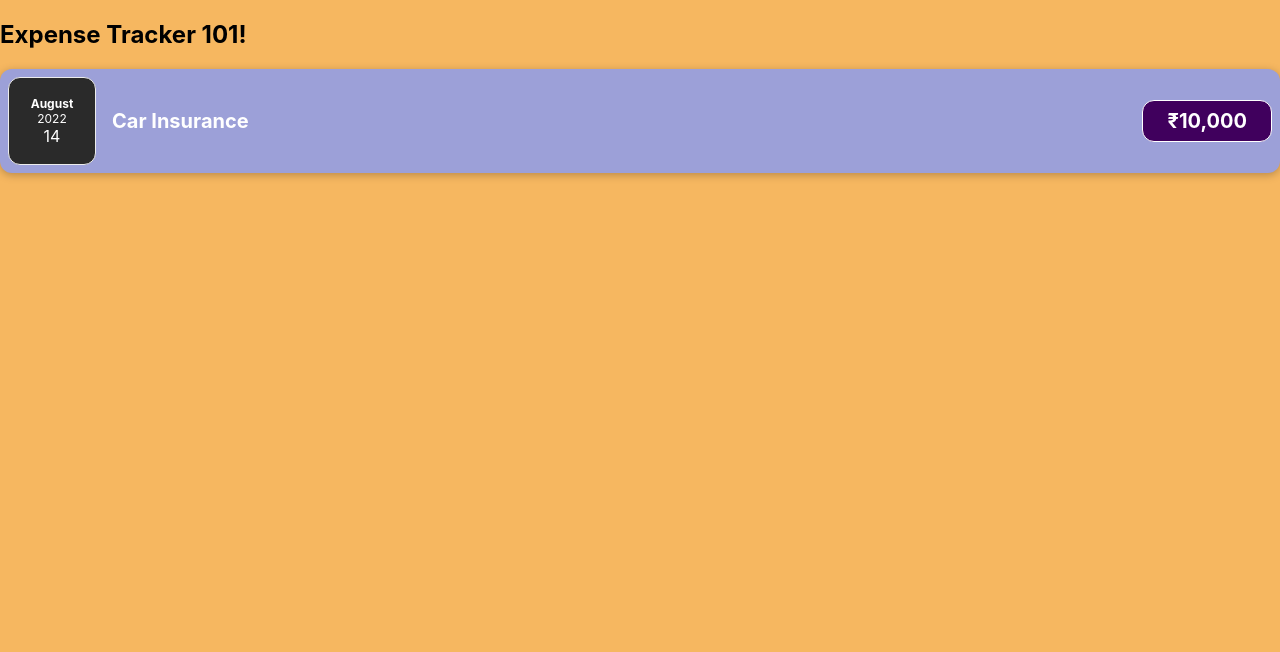
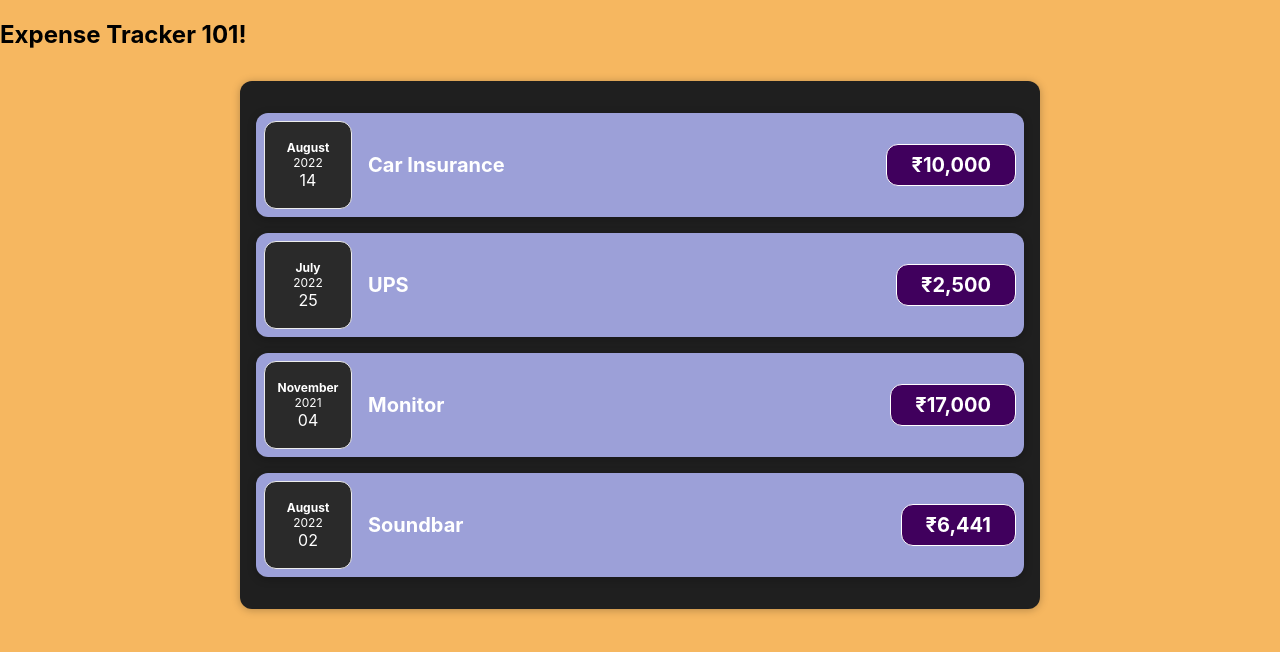
Before and after one commit to karantrehan3/learning-react, a JavaScript app: page / in a window 1280 px wide. Shown: the top 652 px of the page. Built offline with nearby package versions, Linux system fonts and the light colour scheme.

Commit message:
Adding Expenses Component

```diff
--- a/src/App.js
+++ b/src/App.js
@@ -1,10 +1,16 @@
-import ExpenseItem from "./components/ExpenseItem";
+import Expenses from "./components/Expenses";
 
 function App() {
+  const expenses = [
+    { title: "Car Insurance", price: "₹10,000", date: new Date(2022, 7, 14) },
+    { title: "UPS", price: "₹2,500", date: new Date(2022, 6, 25) },
+    { title: "Monitor", price: "₹17,000", date: new Date(2021, 10, 4) },
+    { title: "Soundbar", price: "₹6,441", date: new Date(2022, 7, 2) },
+  ];
   return (
     <div>
       <h2>Expense Tracker 101!</h2>
-      <ExpenseItem title="Car Insurance" price="₹10,000" date={new Date()} />
+      <Expenses expenses={expenses} />
     </div>
   );
 }
--- /dev/null
+++ b/src/components/Expenses.css
@@ -0,0 +1,9 @@
+.expenses {
+    padding: 1rem;
+    background-color: rgb(31, 31, 31);
+    margin: 2rem auto;
+    width: 50rem;
+    max-width: 95%;
+    border-radius: 12px;
+    box-shadow: 0 1px 8px rgba(0, 0, 0, 0.25);
+}
--- /dev/null
+++ b/src/components/Expenses.js
@@ -0,0 +1,18 @@
+import ExpenseItem from "./ExpenseItem";
+import "./Expenses.css";
+
+function Expenses(props) {
+  return (
+    <div className="expenses">
+      {props.expenses.map((expense) => (
+        <ExpenseItem
+          title={expense.title}
+          price={expense.price}
+          date={expense.date}
+        />
+      ))}
+    </div>
+  );
+}
+
+export default Expenses;
```
